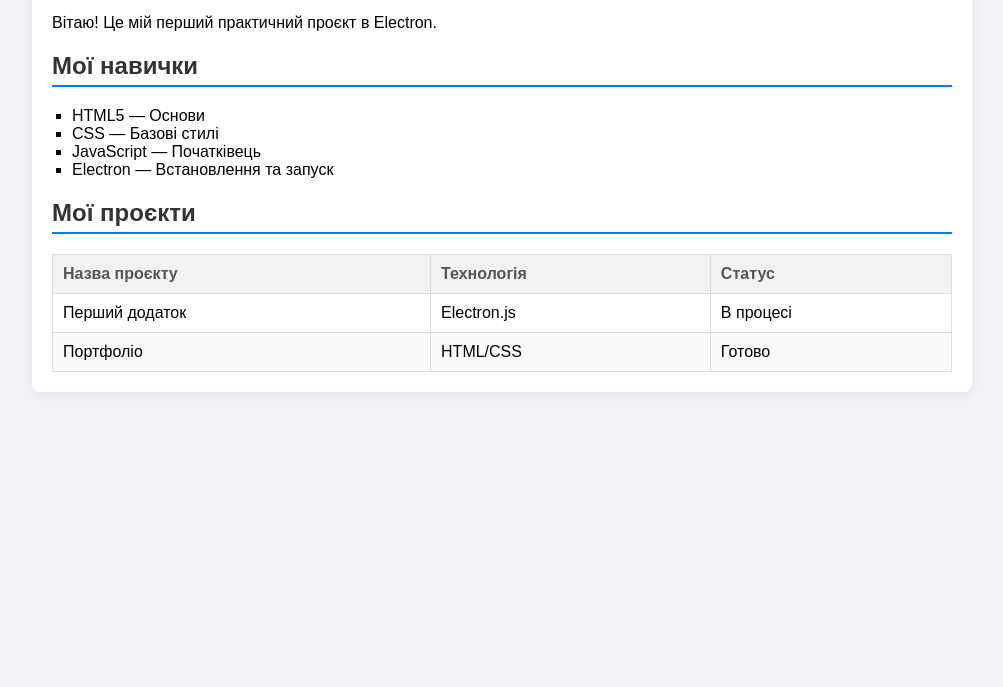
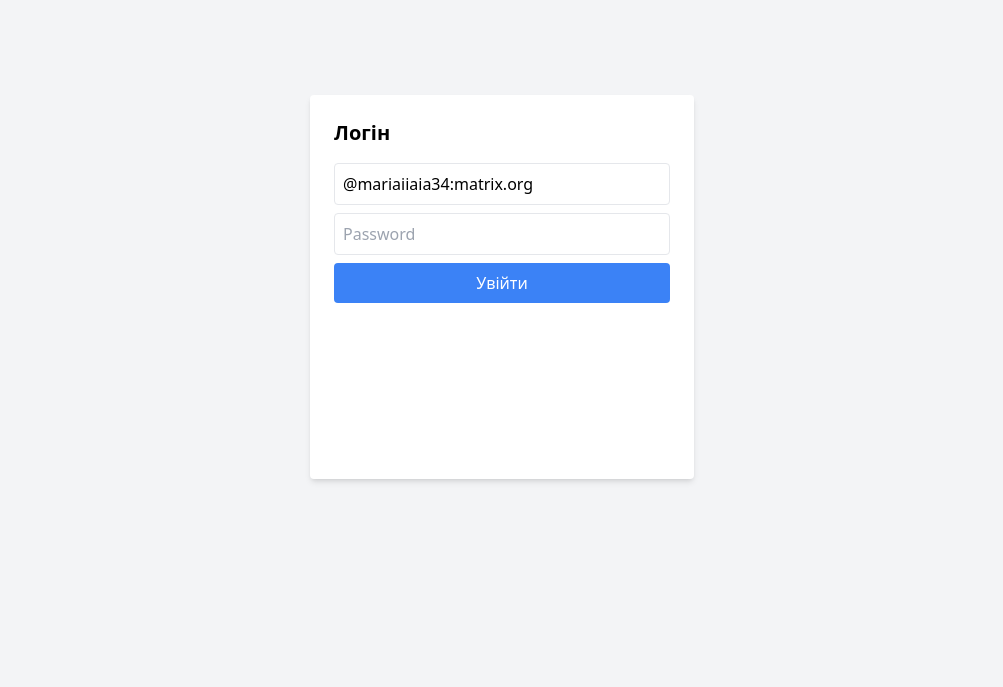
Before and after one commit to mariasssf/my-electron-app-masha, a plain HTML site: page index.html in a window 1280 px wide. Shown: the part 113-800 px from the top of the page, without its empty margins (138-1141 px from the left). Drawn offline with nearby package versions, Linux system fonts and the light colour scheme.

Commit message:
Initial commit — Matrix Chat with Ukrainian localization and resume

```diff
--- a/index.html
+++ b/index.html
@@ -1,91 +1,103 @@
 <!DOCTYPE html>
-<html>
+<html lang="uk">
 <head>
   <meta charset="UTF-8">
-  <title>Моє Портфоліо</title>
-  <meta http-equiv="Content-Security-Policy" content="script-src 'self' 'unsafe-inline';" />
-  <style>
-    /* Основні стилі */
-    body {
-      font-family: Arial, sans-serif;
-      margin: 0;
-      padding: 0;
-      background-color: #f0f2f5;
+  <title>Matrix Chat</title>
+  <script src="https://cdn.tailwindcss.com"></script>
+  <script src="https://unpkg.com/alpinejs" defer></script>
+</head>
+<body class="bg-gray-100 flex items-center justify-center h-screen">
+  <div x-data="chatApp()"
+       :class="{'w-96 h-[600px]': accessToken, 'w-96 h-96': !accessToken}"
+       class="bg-white p-6 rounded shadow-md transition-all duration-500">
+
+    <!-- Форма логіну -->
+    <template x-if="!accessToken">
+      <div>
+        <h2 class="text-xl font-bold mb-4">Логін</h2>
+        <input x-model="username" placeholder="Username"
+               class="border p-2 w-full mb-2 rounded" />
+        <input x-model="password" type="password" placeholder="Password"
+               class="border p-2 w-full mb-2 rounded" />
+        <button @click="login()" class="bg-blue-500 text-white p-2 w-full rounded hover:bg-blue-600 transition">
+          Увійти
+        </button>
+        <p x-text="error" class="text-red-500 mt-2"></p>
+      </div>
+    </template>
+
+    <!-- Панель після авторизації -->
+    <template x-if="accessToken">
+      <div>
+        <h1 class="text-green-600 text-xl font-bold text-center mb-2">
+          Ви успішно авторизувались
+        </h1>
+        <p class="text-gray-700 text-center mb-4">User ID: <span x-text="userId"></span></p>
+
+        <!-- Резюме користувача -->
+        <div class="bg-gray-50 p-4 rounded shadow mb-4">
+          <h3 class="text-lg font-semibold mb-2">Марія Борознюк</h3>
+          <p><strong>Професія:</strong> Курсант</p>
+          <p><strong>Навички:</strong> HTML, CSS,  JavaScript</p>
+          <p><strong>Досвід:</strong> Робота над навчальними проєктами</p>
+          <p><strong>Контакти:</strong> email@example.com</p>
+        </div>
+
+        <button @click="logout()" class="bg-gray-400 text-white p-2 w-full rounded hover:bg-gray-500 transition">
+          Вийти
+        </button>
+      </div>
+    </template>
+  </div>
+
+  <script>
+    function chatApp() {
+      return {
+        username: '@mariaiiaia34:matrix.org', // твій Matrix акаунт
+        password: '',
+        accessToken: '',
+        userId: '',
+        error: '',
+
+        async login() {
+          try {
+            let user = this.username.replace('@', '').replace(':matrix.org', '');
+
+            const res = await fetch('https://matrix.org/_matrix/client/v3/login', {
+              method: 'POST',
+              headers: { 'Content-Type': 'application/json' },
+              body: JSON.stringify({
+                type: 'm.login.password',
+                user: user,
+                password: this.password
+              })
+            });
+
+            const data = await res.json();
+
+            if (data.access_token) {
+              this.accessToken = data.access_token;
+              this.userId = data.user_id;
+              this.error = '';
+            } else {
+              this.error = 'Невірний логін або пароль'; // 🔹 локалізація
+              console.error(data);
+            }
+          } catch (e) {
+            this.error = 'Помилка під час входу';
+            console.error(e);
+          }
+        },
+
+        logout() {
+          this.accessToken = '';
+          this.username = '@mariaiiaia34:matrix.org';
+          this.password = '';
+          this.userId = '';
+          this.error = '';
+        }
+      }
     }
-    .container {
-      width: 90%;
-      max-width: 900px;
-      margin: 20px auto;
-      padding: 20px;
-      background-color: #ffffff;
-      border-radius: 8px;
-      box-shadow: 0 4px 12px rgba(0,0,0,0.05);
-    }
-    h1, h2 {
-      color: #333;
-      border-bottom: 2px solid #007bff;
-      padding-bottom: 5px;
-    }
-    ul {
-      list-style-type: square;
-      padding-left: 20px;
-    }
-
-    /* Додаткові стилі для таблиці */
-    table {
-      width: 100%;
-      border-collapse: collapse;
-      margin-top: 15px;
-    }
-    th, td {
-      border: 1px solid #ddd;
-      padding: 10px;
-      text-align: left;
-    }
-    th {
-      background-color: #f2f2f2;
-      color: #555;
-    }
-    tr:nth-child(even) {
-      background-color: #fafafa;
-    }
-  </style>
-</head>
-<body>
-  <div class="container">
-    <h1>Моє портфоліо</h1>
-    <p>Вітаю! Це мій перший практичний проєкт в Electron.</p>
-
-    <h2>Мої навички</h2>
-    <ul>
-      <li>HTML5 — Основи</li>
-      <li>CSS — Базові стилі</li>
-      <li>JavaScript — Початківець</li>
-      <li>Electron — Встановлення та запуск</li>
-    </ul>
-
-    <h2>Мої проєкти</h2>
-    <table>
-      <thead>
-        <tr>
-          <th>Назва проєкту</th>
-          <th>Технологія</th>
-          <th>Статус</th>
-        </tr>
-      </thead>
-      <tbody>
-        <tr>
-          <td>Перший додаток</td>
-          <td>Electron.js</td>
-          <td>В процесі</td>
-        </tr>
-        <tr>
-          <td>Портфоліо</td>
-          <td>HTML/CSS</td>
-          <td>Готово</td>
-        </tr>
-      </tbody>
-    </table>
-  </div>
+  </script>
 </body>
 </html>
```
